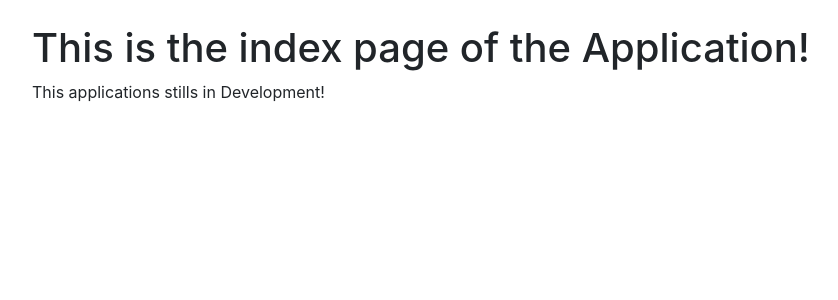
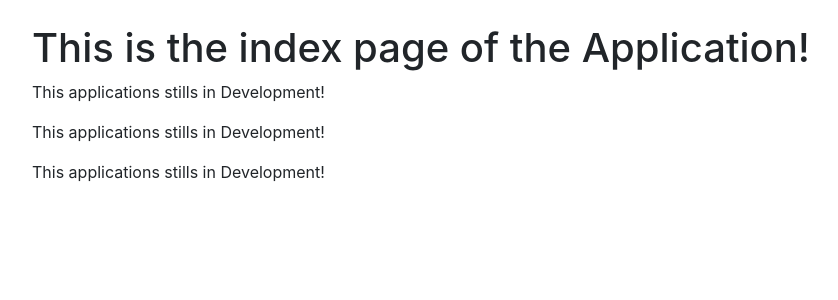
Before and after one commit to caiojgouvea/flask_app_site, a Flask app: page / in a window 1280 px wide. Shown: the part 56-356 px from the top of the page, without its empty margins (53-891 px from the left). Run offline with Flask 3, Linux system fonts and the light colour scheme; some libraries are stand-ins or nearby versions.

```diff
--- a/templates/index.html
+++ b/templates/index.html
@@ -1,8 +1,10 @@
 {% extends "base_layout.html" %}
 
-{% block title %}Página Inicial{% endblock %}
+{% block title %}Caio Flask App with Bootstrap{% endblock %}
 
 {% block content %}
     <h1>This is the index page of the Application!</h1>
     <p>This applications stills in Development!</p>
+    <p>This applications stills in Development!</p>
+    <p>This applications stills in Development!</p>
 {% endblock %}
```
Also changed, not shown: 1 other file.
